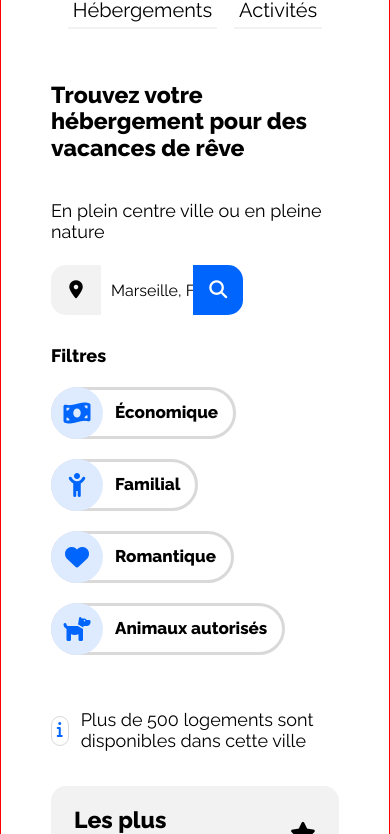
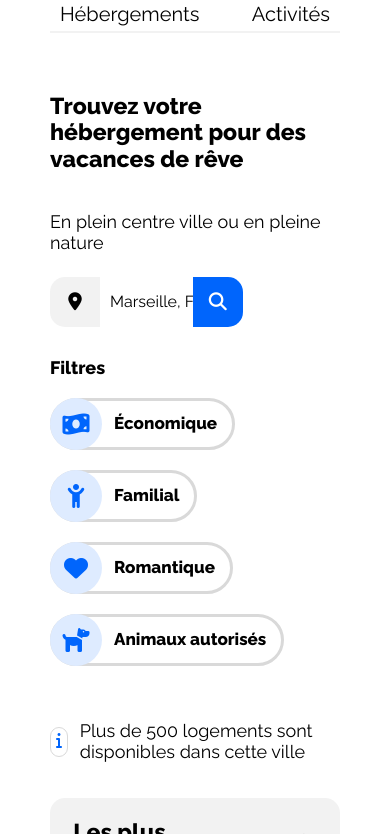
Before and after one commit to Elishaya13/Booki_P2_OpenClassrooms, a plain HTML site: page index.html in a window 390 px wide. Shown: the part 84-918 px from the top of the page. Drawn offline with Linux system fonts and the light colour scheme.

Commit message:
Push version tablette

```diff
--- a/css/style.css
+++ b/css/style.css
@@ -530,7 +530,6 @@ footer {
   #global-wrapper {
     width: 100%;
     max-width: 992px;
-    border: 1px solid red;
     margin: auto;
   }
 
@@ -736,4 +735,28 @@ footer {
   .header-logo__img {
     content: url("../images/logo/Booki@3x.png");
   }
+
+  #container-header-nav {
+    width: 100%;
+  }
+
+  #container-header-nav ul {
+
+    width: 100%;
+    border-bottom: 2px solid var(--color-grey);
+    padding: 5px;
+    justify-content: space-between;
+
+  }
+
+  #container-header-nav li {
+
+    text-align: center;
+  }
+
+  #container-header-nav a {
+    /* border-bottom: 2px solid var(--color-grey); */
+
+  }
+
 }
```
